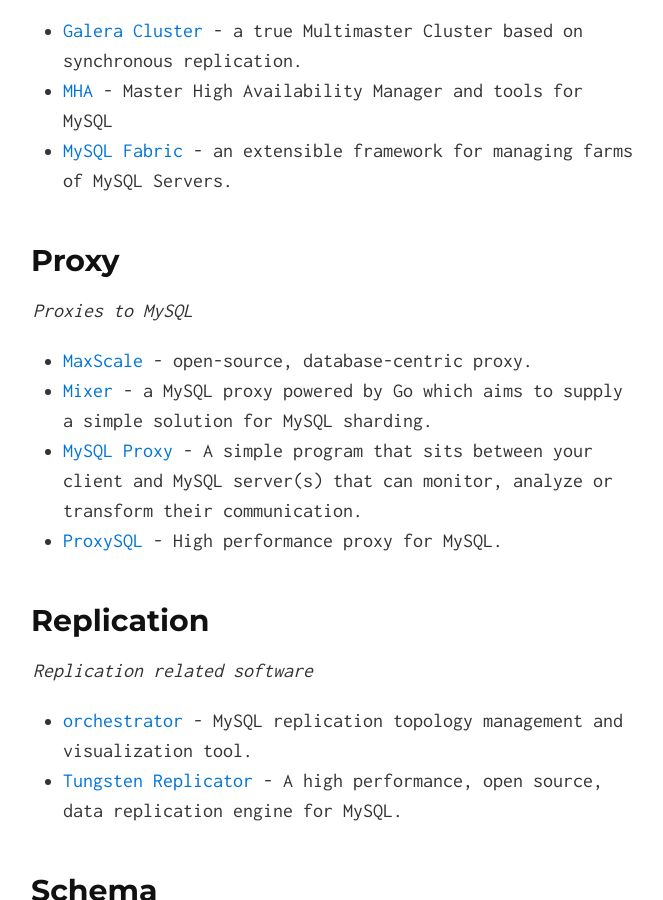
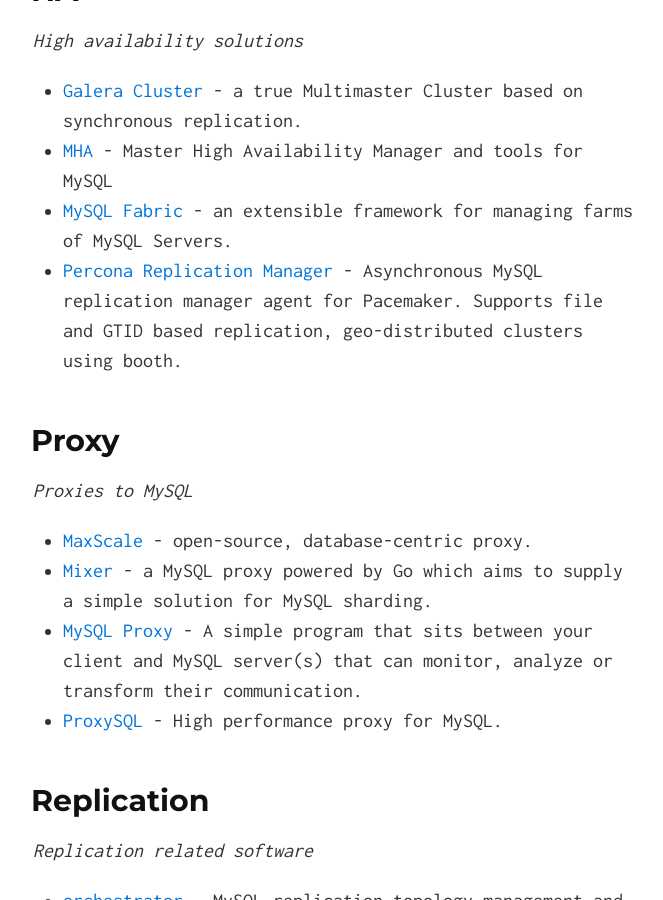
Before and after one commit to shlomi-noach/awesome-mysql, a Jekyll site: the page built from index.md, in a window 1280 px wide and 900 px high, scrolled down 4114 px. Shown: the whole window, without its empty margins (307-970 px from the left). Built offline with Jekyll 4.4.1, drawn with Linux system fonts in a browser that asks for light colours; some of the changed text lies outside the part shown.

Commit message:
Added PRM and PHP mysqlnd

```diff
--- a/index.md
+++ b/index.md
@@ -78,7 +78,7 @@
 - [libAttachSQL](http://libattachsql.org) - libAttachSQL is a lightweight, non-blocking C API for MySQL servers.
 - [MariaDB Java Client](https://mariadb.com/kb/en/mariadb/mariadb-java-client/) - LGPL-licensed MariaDB Client Library for Java Applications.
 - [MySQL-Python](http://sourceforge.net/projects/mysql-python/) - MySQL database connector for Python programming.
-
+- [PHP mysqlnd](https://dev.mysql.com/downloads/connector/php-mysqlnd/) - MySQL native driver for MySQL, deprecating older libmysql based driver.
 
 
 ## Deployment
@@ -116,6 +116,7 @@
 - [Galera Cluster](http://galeracluster.com/products/) - a true Multimaster Cluster based on synchronous replication.
 - [MHA](http://code.google.com/p/mysql-master-ha/) - Master High Availability Manager and tools for MySQL
 - [MySQL Fabric](https://www.mysql.com/products/enterprise/fabric.html) - an extensible framework for managing farms of MySQL Servers.
+- [Percona Replication Manager](https://github.com/percona/percona-pacemaker-agents/) - Asynchronous MySQL replication manager agent for Pacemaker. Supports file and GTID based replication, geo-distributed clusters using booth.
 
 
 ## Proxy
```
